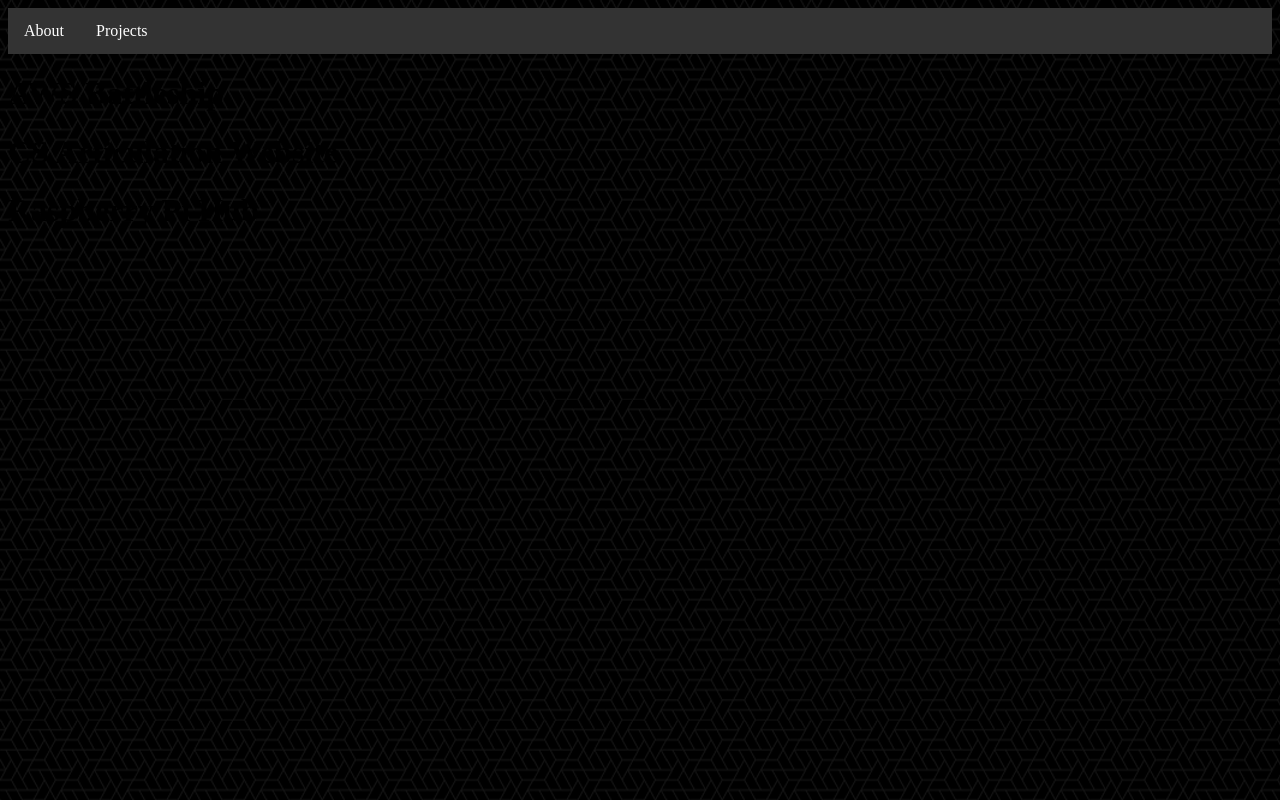
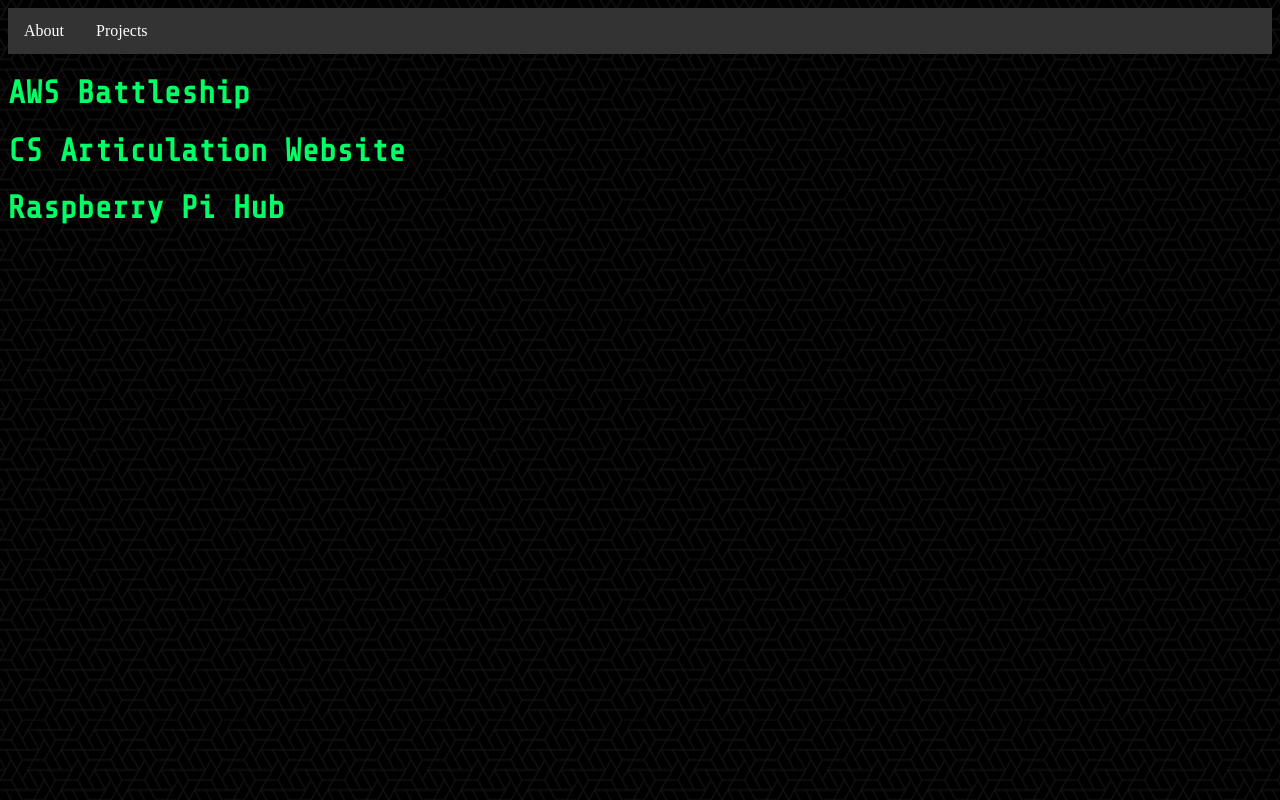
Before and after one commit to jhdinh/jhdinh.github.io, a plain HTML site: page static/projects.html in a window 1280 px wide. Drawn offline with nearby package versions, Linux system fonts and the light colour scheme.

Commit message:
changing font color

```diff
--- a/static/CSS/projects.css
+++ b/static/CSS/projects.css
@@ -9,6 +9,11 @@ ul.nav_bar {
     padding: 0;
     overflow: hidden;
     background-color: #333;
+}
+
+h1{
+  font-family: 'Share Tech Mono', monospace;
+  color: #00ff66;
 }
 
 ul.projects{
```
